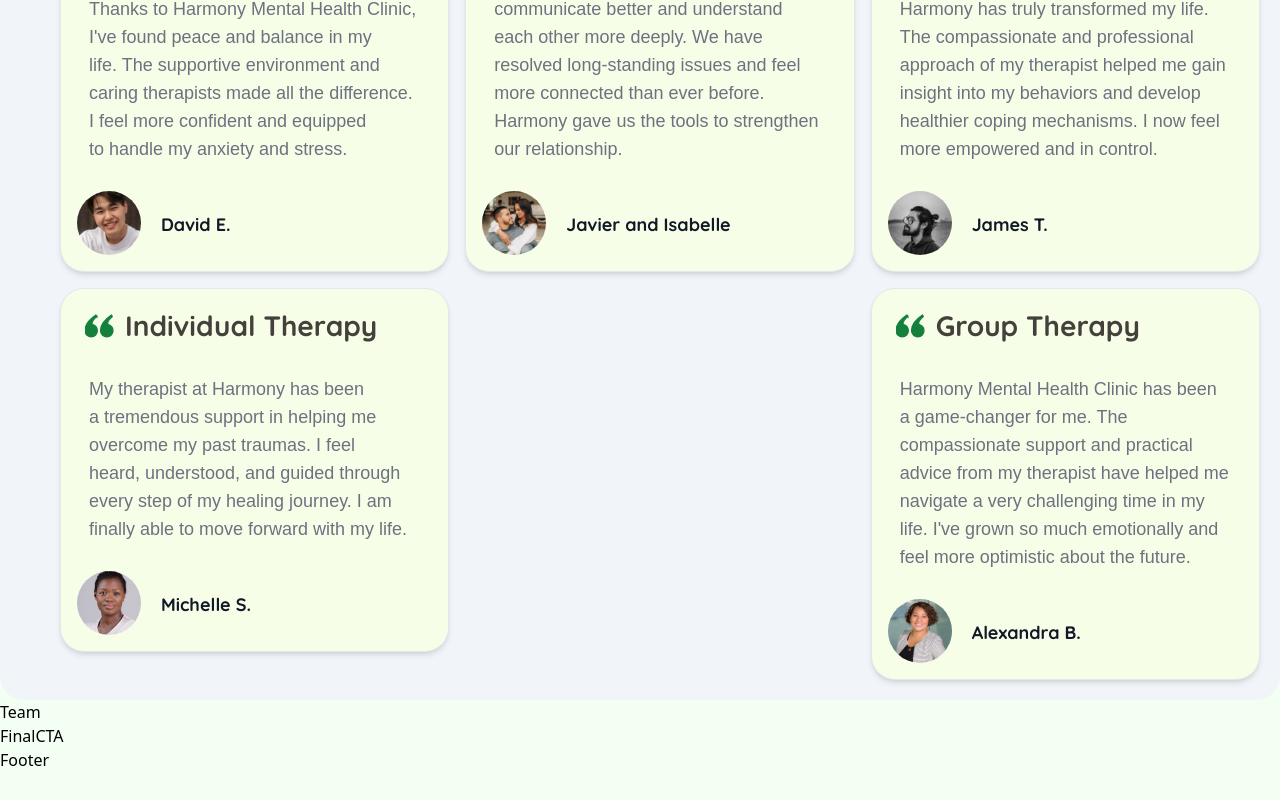
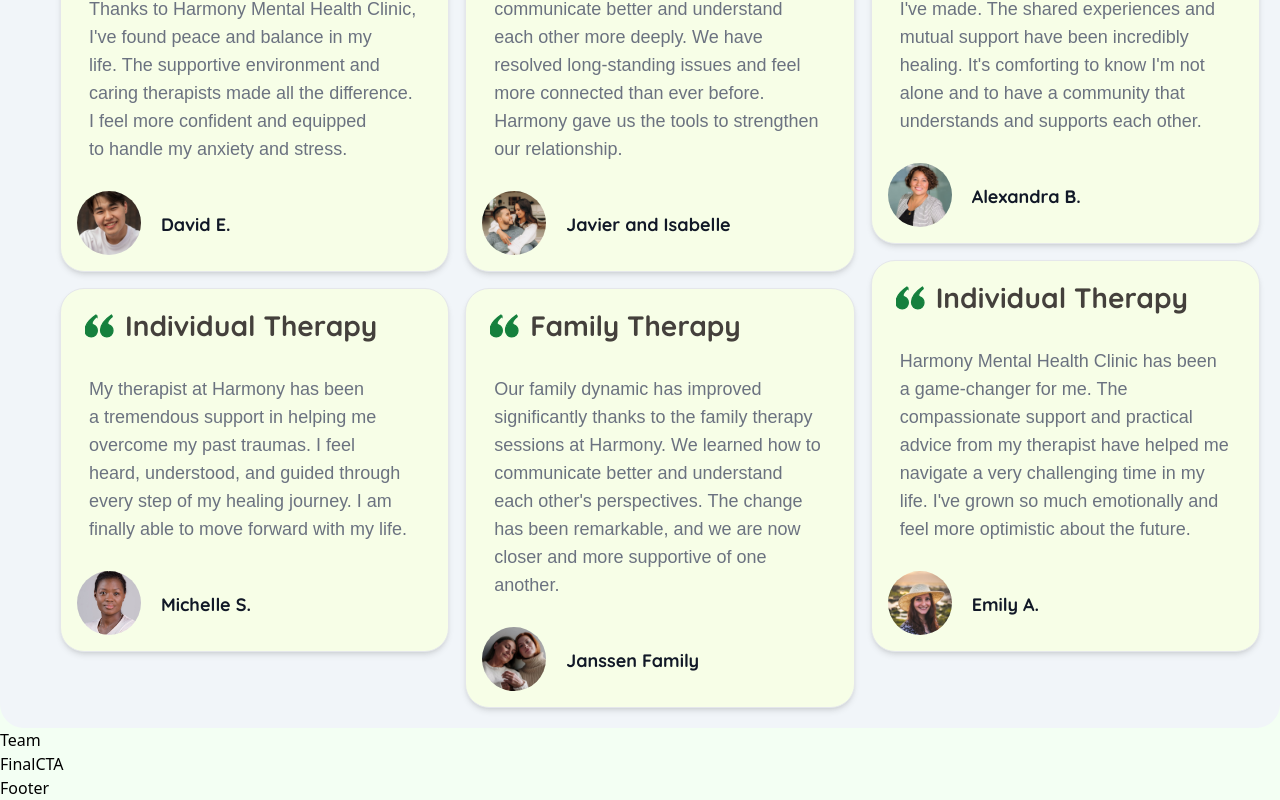
Before and after one commit to Quincy-Fer/Harmony-Therapy-Website, a React (Vite) app: page / in a window 1280 px wide. Shown: the part 5213-6013 px from the top of the page. Before the commit the page ends 5985 px from the top, so only its background shows below. Built offline with nearby package versions, Linux system fonts and the light colour scheme.

Commit message:
Add image and data for another card

```diff
--- a/src/assets/Images/index.js
+++ b/src/assets/Images/index.js
@@ -20,6 +20,7 @@ import therapyFamily from "./therapy-family.jpg";
 import therapyGroup from "./therapy-group.jpg";
 import therapyIndividual from "./therapy-individual.jpg";
 import therapyGroup1 from './therapy-group-2.jpg';
+import testimonialWoman3 from './testimonial-woman-3.jpg'
 
 export {
   about,
@@ -43,5 +44,7 @@ export {
   therapyFamily,
   therapyGroup,
   therapyIndividual,
-  therapyGroup1
+  therapyGroup1,
+  testimonialWoman3
+
 };
--- a/src/constants/index.js
+++ b/src/constants/index.js
@@ -12,6 +12,7 @@ import {
   testimonialWoman1,
   testimonialWoman2,
   therapyGroup1,
+  testimonialWoman3,
 } from "../assets/images";
 
 import { checkmark, quotes } from "../assets/icons";
@@ -206,6 +207,14 @@ export const TESTIMONIALS = [
     img: therapyGroup1,
     name: "Alexandra B.",
     quote:
+      "Joining the group therapy sessions at Harmony was one of the best decisions I've made. The shared experiences and mutual support have been incredibly healing. It's comforting to know I'm not alone and to have a community that understands and supports each other.",
+  },
+  {
+    key: 9,
+    therapy: "Individual Therapy",
+    img: testimonialWoman3,
+    name: "Emily A.",
+    quote:
       "Harmony Mental Health Clinic has been a game-changer for me. The compassionate support and practical advice from my therapist have helped me navigate a very challenging time in my life. I've grown so much emotionally and feel more optimistic about the future.",
   },
 ];
```
Also changed, not shown: src/assets/Images/testimonial-woman-3.jpg (added).
